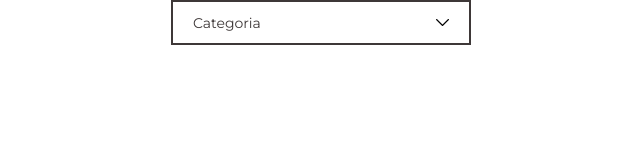
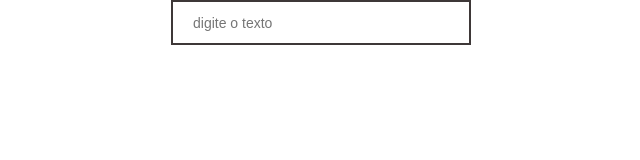
Before and after one commit to kevenjesus/heroverse, a Next.js app: page / in a window 1280 px wide. Shown: the top 160 px of the page, without its empty margins (319-959 px from the left). Built offline with nearby package versions, Linux system fonts and the light colour scheme.

Commit message:
feat: textfield

```diff
--- a/package.json
+++ b/package.json
@@ -26,8 +26,9 @@
   },
   "devDependencies": {
     "@babel/preset-typescript": "^7.21.4",
-    "@testing-library/jest-dom": "^5.16.5",
+    "@testing-library/jest-dom": "5.14.1",
     "@testing-library/react": "^14.0.0",
+    "@testing-library/user-event": "^14.4.3",
     "@types/jest": "^29.5.0",
     "babel-plugin-styled-components": "^2.1.1",
     "jest": "^29.5.0",
--- a/src/app/DesignSystem/TextField/index.tsx
+++ b/src/app/DesignSystem/TextField/index.tsx
@@ -1,3 +1,9 @@
-export default function TextField() {
-    return <div>text field</div>
+import Label from '../Label'
+import * as S from './style'
+import { TextFieldInputProps } from './types'
+
+export default function TextField(props: TextFieldInputProps) {
+    return (
+        <S.TextFieldInput role="textbox" {...props} />
+    )
 }
--- /dev/null
+++ b/src/app/DesignSystem/TextField/style.ts
@@ -0,0 +1,14 @@
+import { colors, fontSizes } from '@/app/styles/guide'
+import styled from 'styled-components'
+
+export const TextFieldInput = styled.input`
+    width: 100%;
+    height: 45px;
+    background: #fff;
+    border: 2px solid ${colors.black};
+    padding: 0 20px;
+    font-size: ${fontSizes.regular};
+    color: ${colors.black};
+    display: flex;
+    align-items: center;
+`
--- /dev/null
+++ b/src/app/DesignSystem/TextField/types.ts
@@ -0,0 +1,9 @@
+import { ChangeEvent, EventHandler } from "react"
+
+export interface TextFieldInputProps {
+    name: string
+    onChange: (event: ChangeEvent<HTMLInputElement>) => void
+    value: string
+    type: string
+    placeholder?: string
+}
--- a/src/app/components/pages/HomePage.tsx
+++ b/src/app/components/pages/HomePage.tsx
@@ -2,6 +2,7 @@
 
 import Select from "@/app/DesignSystem/Select"
 import { OptionType } from "@/app/DesignSystem/Select/types"
+import TextField from "@/app/DesignSystem/TextField"
 import { useState } from "react"
 
 const options = [
@@ -36,12 +37,10 @@ const options = [
 ]
 
 export default function HomePage() {
-    const [value, setValue] = useState<OptionType | null>(null)
-    const change = (item: OptionType) => setValue(item)
-    console.log(value?.label)
+    const [value, setValue] = useState<string>('')
     return (
         <div style={{width: '300px', margin: '0 auto'}}>
-            <Select value={value?.label} options={options} placeholder="Categoria" onChange={change}  />
+            <TextField type="text" name="test" value={value} placeholder="digite o texto" onChange={(event) => setValue(event.target.value)} />
         </div>
     )
 }
```
Also changed, not shown: src/app/DesignSystem/TextField/test.tsx (added, +40 -0 lines), 1 other file (tests, documents, lock files or other folders).
